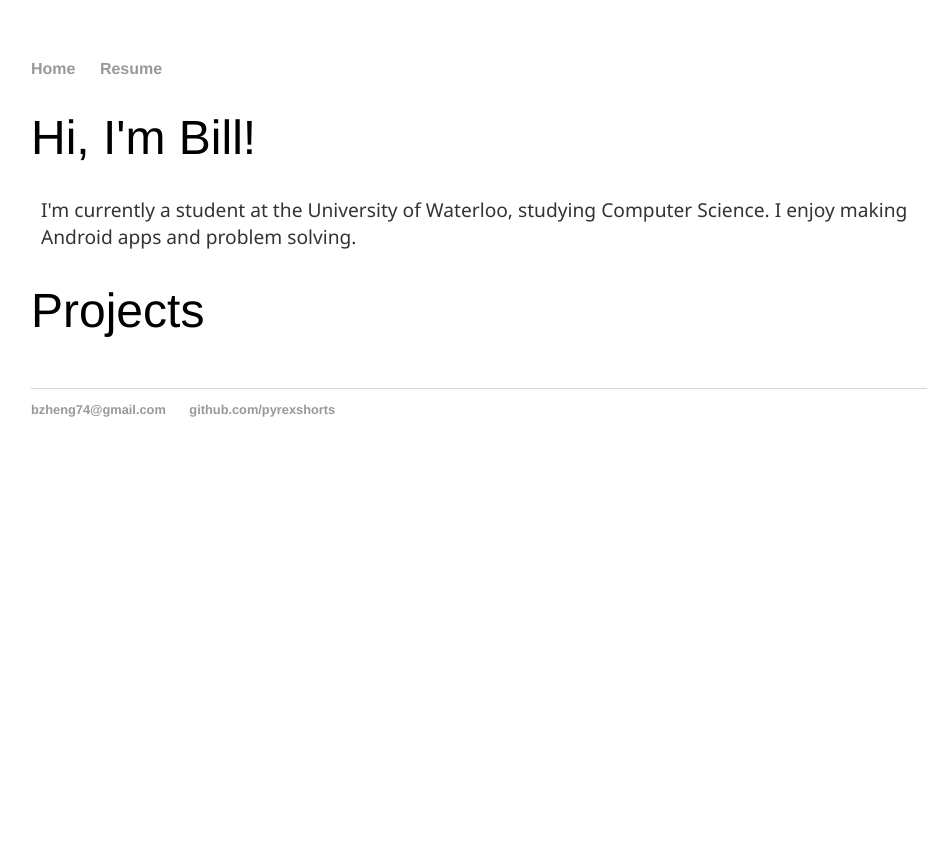
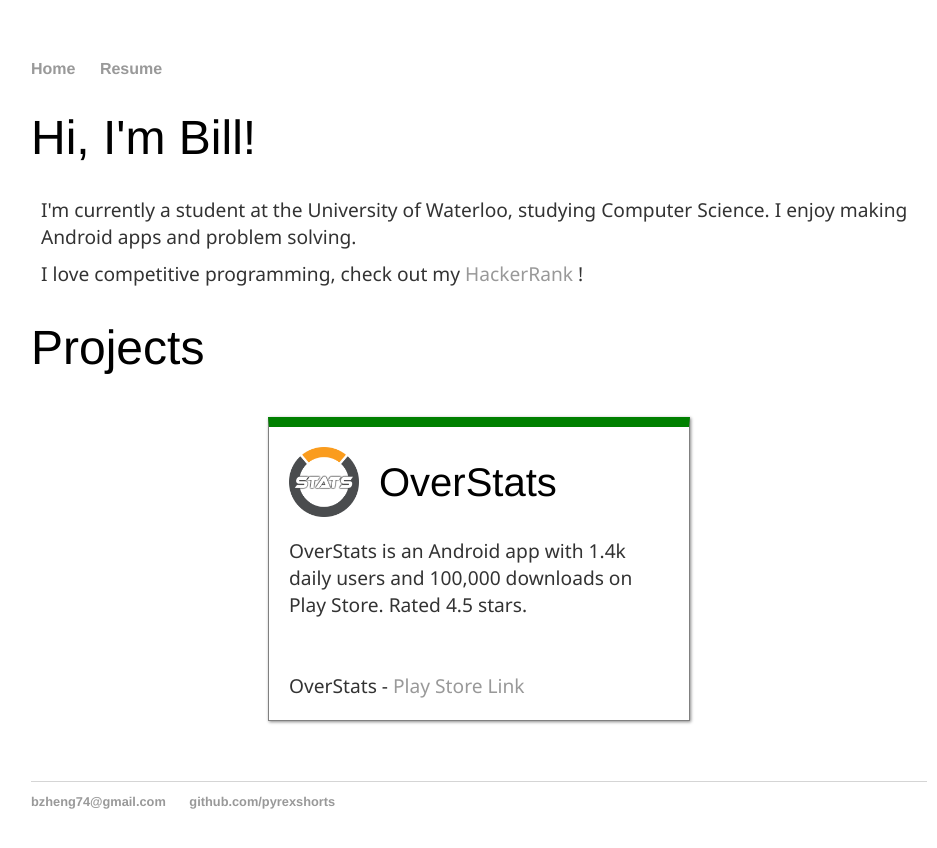
Before and after one commit to billzzheng/billzzheng.github.io, a plain HTML site: page index.html in a window 1280 px wide. Shown: the whole page, without its empty margins (161-1098 px from the left). Before the commit the page ends 800 px from the top, so only its background shows below. Drawn offline with Linux system fonts and the light colour scheme.

Commit message:
more details

```diff
--- a/index.html
+++ b/index.html
@@ -19,7 +19,17 @@
   		<div class="blurb">
     		<h1>Hi, I'm Bill!</h1>
 				<p> I'm currently a student at the University of Waterloo, studying Computer Science. I enjoy making Android apps and problem solving.</p>
+				<p> I love competitive programming, check out my <a href="https://www.hackerrank.com/profile/pyrexshorts">HackerRank </a> !</p>
 				<h1 id="projects">Projects</h1>
+				<div id="card_box">
+					<div class="card_small">
+							<img src="res_projects/ic_launcher-web.png" alt="Logo">
+							<h2>OverStats</h2>
+							<p>
+								OverStats is an Android app with 1.4k daily users and 100,000 downloads on Play Store. Rated 4.5 stars.
+								<br><br><br>OverStats - <a href="https://goo.gl/jCbl46">Play Store Link</a>
+							</p>
+					</div><!-- /.card_small -->
   		</div><!-- /.blurb -->
 		</div><!-- /.container -->
 		<footer>
```
